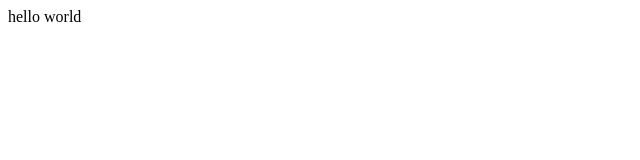
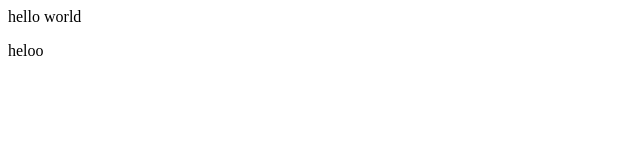
Before and after one commit to Sticky02/localrepo, a plain HTML site: page index.html in a window 1280 px wide. Shown: the full height of the page, 0-640 px from the left. Drawn offline with Linux system fonts and the light colour scheme.

Commit message:
mew feature

```diff
--- a/index.html
+++ b/index.html
@@ -1 +1,2 @@
 <p>hello world</p>
+<p>heloo</p>
```
